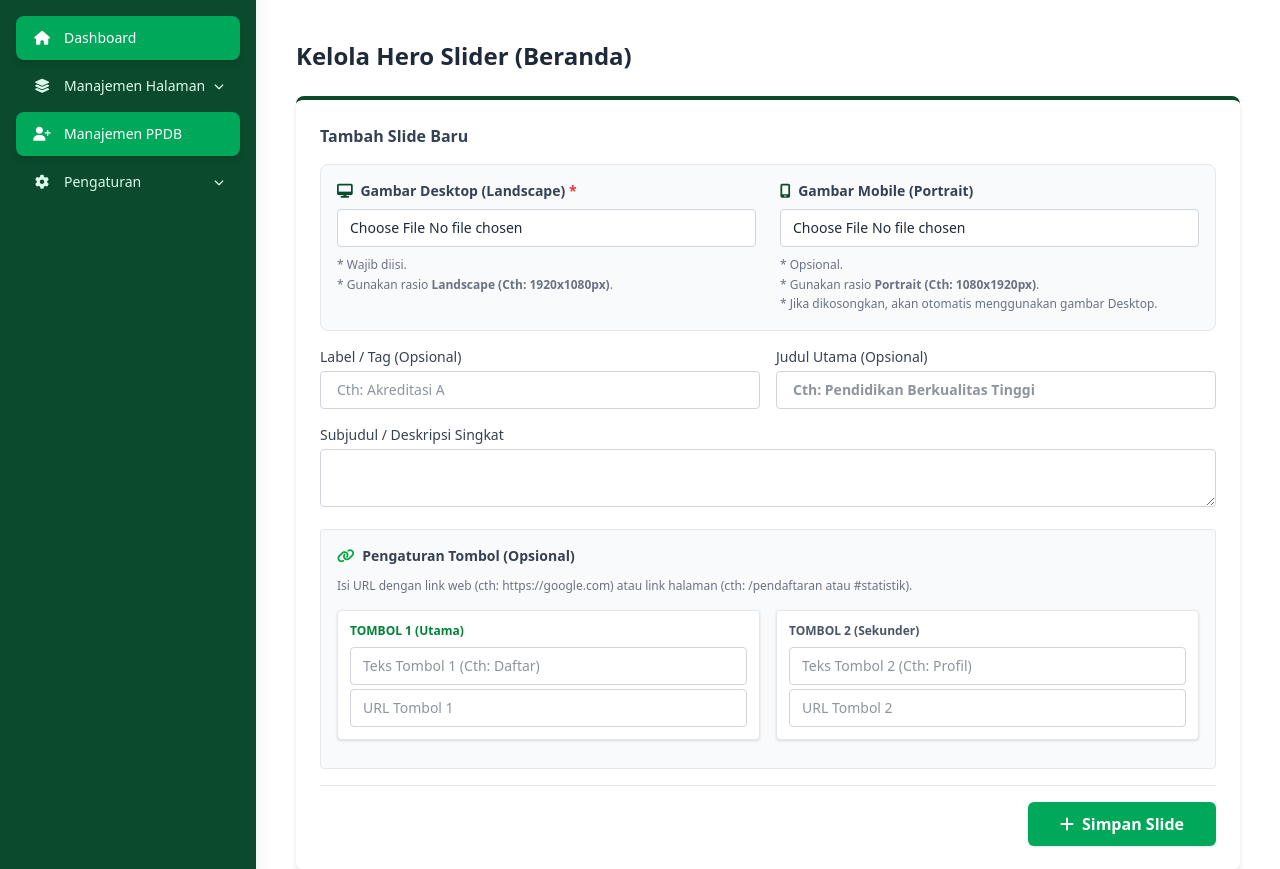
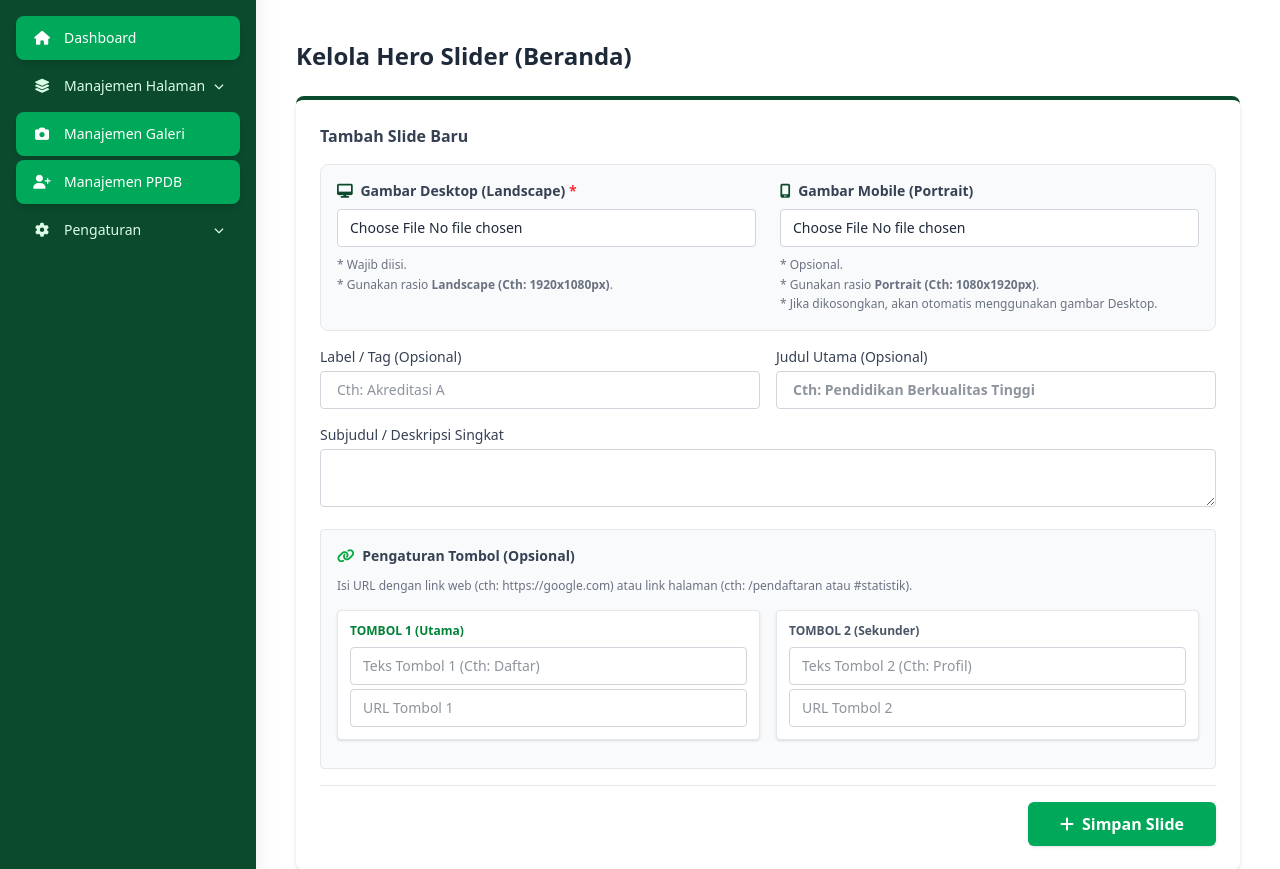
Before and after one commit to ihsanfeelance21/mamiha, a CodeIgniter 4 app: the page made by app/Views/admin/beranda.php in a window 1280 px wide. Shown: the part 64-933 px from the top of the page. Run offline with PHP 8.4 and a stand-in for CodeIgniter, Linux system fonts and the light colour scheme; the template is opened without the code that fills it, so the values that code supplies are empty; some libraries are stand-ins or nearby versions.

Commit message:
menambahkan menu Galeri

```diff
--- a/app/Views/layouts/admin.php
+++ b/app/Views/layouts/admin.php
@@ -145,7 +145,11 @@ $currentUri = uri_string();
                     </a>
                 </div>
             </div>
-
+            <a href="<?= base_url('admin/galeri') ?>"
+                class="flex items-center gap-3 px-4 py-3 rounded-lg transition-all duration-200 <?= url_is('admin/galeri*') ? 'bg-[#00A859] text-white shadow-md' : 'text-green-100 hover:bg-white/10' ?>">
+                <i class="fa-solid fa-camera w-5 text-center text-sm"></i>
+                <span class="font-medium text-sm">Manajemen Galeri</span>
+            </a>
             <a href="<?= base_url('admin/pendaftaran') ?>"
                 class="flex items-center gap-3 px-4 py-3 rounded-lg transition-all duration-200 <?= url_is('admin/pendaftaran*') ? 'bg-[#00A859] text-white shadow-md' : 'text-green-100 hover:bg-white/10' ?>">
                 <i class="fa-solid fa-user-plus w-5 text-center text-sm"></i>
--- a/app/Views/layouts/main.php
+++ b/app/Views/layouts/main.php
@@ -164,6 +164,7 @@ $isBerita  = (strpos($currentUri, 'kegiatan') === 0);
                     </div>
 
                     <a href="<?= base_url('kalender') ?>" class="text-sm lg:text-base transition 'text-[#0B4A2D] font-bold border-b-2 border-[#00A859] pb-1' : 'text-gray-600 hover:text-[#00A859]' ?>">Kalender Akademik</a>
+                    <a href="<?= base_url('galeri') ?>" class="text-sm lg:text-base transition 'text-[#0B4A2D] font-bold border-b-2 border-[#00A859] pb-1' : 'text-gray-600 hover:text-[#00A859]' ?>">Galeri</a>
 
                     <a href="<?= $linkDaftar ?>" <?= $targetDaftar ?> <?= $onclickDaftar ?> class="bg-[#00A859] hover:bg-green-600 text-white px-5 lg:px-6 py-2.5 rounded-lg font-bold text-sm shadow-md hover:shadow-lg hover:-translate-y-0.5 transition-all duration-300 ml-2">
                         Daftar Sekarang
@@ -204,6 +205,7 @@ $isBerita  = (strpos($currentUri, 'kegiatan') === 0);
                 </div>
 
                 <a href="<?= base_url('kalender') ?>" class="block px-3 py-2 text-base font-semibold hover:text-[#00A859]">Kalender Akademik</a>
+                <a href="<?= base_url('galeri') ?>" class="block px-3 py-2 text-base font-semibold hover:text-[#00A859]">Galeri</a>
 
                 <div class="pt-4 pb-2">
                     <a href="<?= $linkDaftar ?>" <?= $targetDaftar ?> <?= $onclickDaftar ?> class="block w-full text-center bg-[#00A859] hover:bg-green-600 text-white px-5 py-3 rounded-lg font-bold text-base shadow-md transition">
```
